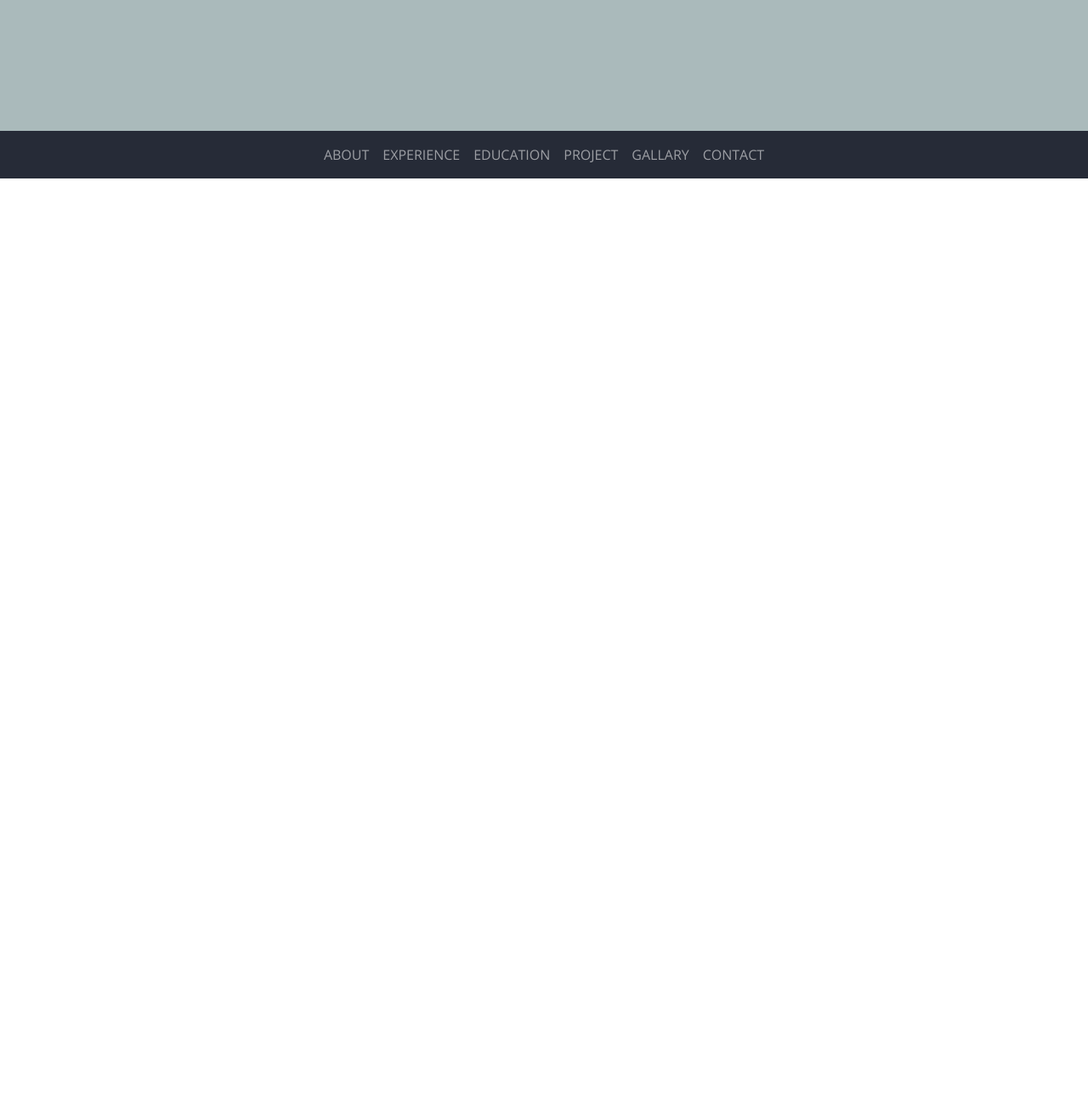
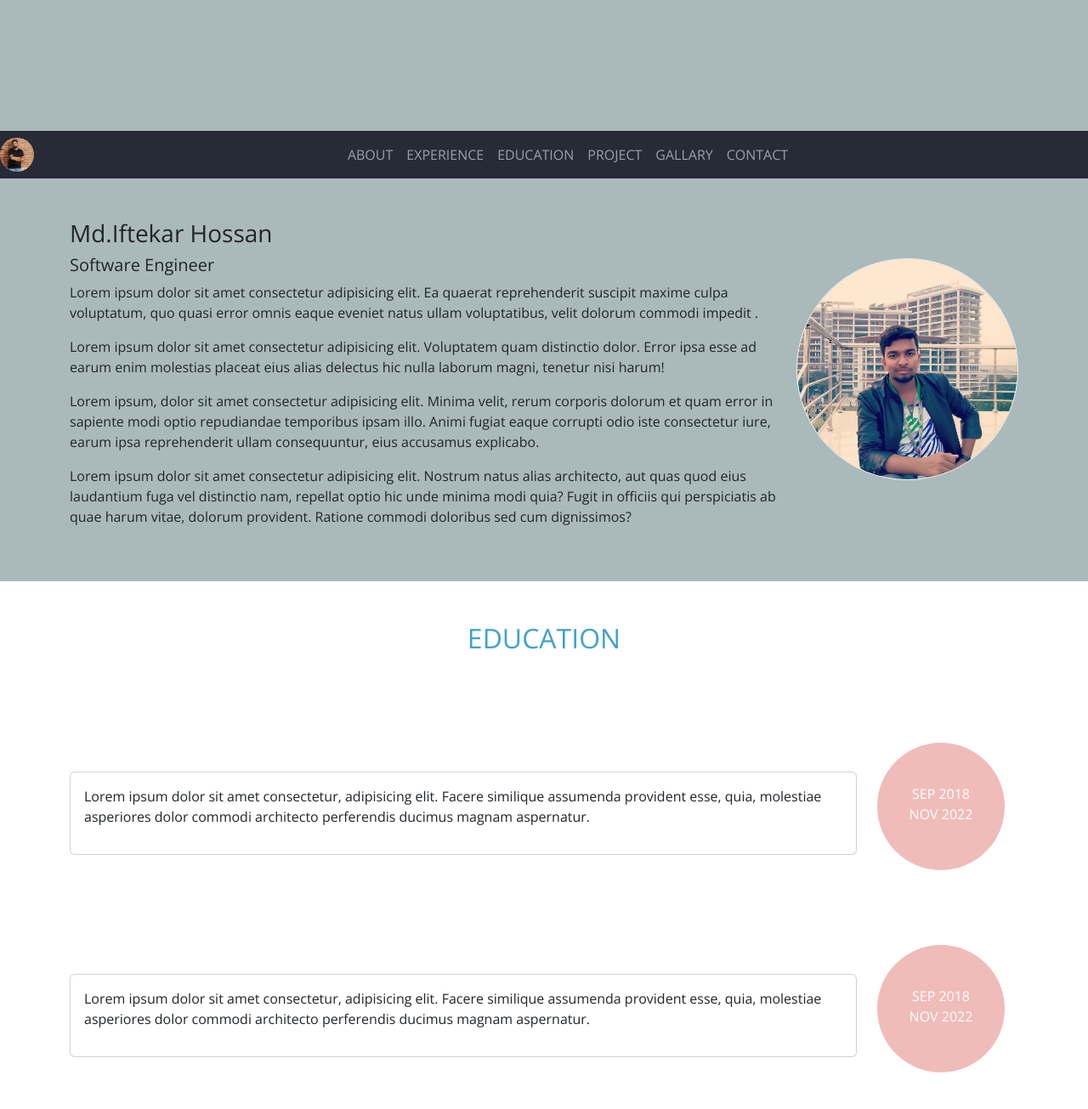
Before and after one commit to IftekarHossan/resume, a plain HTML site: page index.html in a window 1280 px wide. Shown: the part 646-1951 px from the top of the page at 85% size. Before the commit the page ends 856 px from the top, so only its background shows below. Drawn offline with nearby package versions, Linux system fonts and the light colour scheme.

Commit message:
About Page
Worked on About page and education page

```diff
--- a/CSS/style.css
+++ b/CSS/style.css
@@ -4,6 +4,7 @@ body {
 
 .banner-container {
     background-color: rgb(170, 186, 187);
+
 }
 
 .banner-column {
@@ -13,3 +14,27 @@ body {
 .navbar-container {
     background-color: #262B37;
 }
+
+.about-container {
+    background-color: #AABABB ;
+}
+
+.education-container {
+    background-color: #ffffffc0 ;
+}
+
+.bg-red {
+    background-color:#efbcb9 ;
+}
+
+.bg-red-text {
+    color:#3ea3ce ;
+}
+
+.circle {
+    background-color: #efbcb9;
+    width: 150px;
+    height: 150px;
+    border-radius: 50%;
+    text-align: center;
+}
--- a/index.html
+++ b/index.html
@@ -3,6 +3,7 @@
 
 <!doctype html>
 <html lang="en">
+
 <head>
   <meta charset="utf-8">
   <meta name="viewport" content="width=device-width, initial-scale=1">
@@ -12,7 +13,7 @@
   <title>Iftekar Hossan</title>
 
   <!-- This is Bootstrap -->
-    <link href="https://cdn.jsdelivr.net/npm/bootstrap@5.3.2/dist/css/bootstrap.min.css" rel="stylesheet" >
+  <link href="https://cdn.jsdelivr.net/npm/bootstrap@5.3.2/dist/css/bootstrap.min.css" rel="stylesheet">
 
   <!-- This Google Font -->
   <link rel="preconnect" href="https://fonts.googleapis.com">
@@ -53,6 +54,12 @@
           </button>
           <div class="collapse navbar-collapse" id="navbarNav"> -->
 
+    <div class=" mr-auto">
+      <a class="navbar-brand" href="#Home">
+        <img src="img/my1.jpg" alt="Avatar Logo" style="width:40px;" class="rounded-pill">
+      </a>
+    </div>
+
     <ul class="navbar-nav m-auto">
       <li class="nav-item">
         <a class="nav-link" href="#About">ABOUT</a>
@@ -78,7 +85,97 @@
   </nav>
 
 
+  <!-- This is About Section -->
 
-    <script src="https://cdn.jsdelivr.net/npm/bootstrap@5.3.2/dist/js/bootstrap.bundle.min.js" ></script>
+  <div class="about-container" id="About">
+    <div class="container">
+      <div class="row align-items-center justify-content-center">
+        <!-- this is about details -->
+        <div class="col-md-9 py-5">
+          <h3>Md.Iftekar Hossan</h3>
+          <h5>Software Engineer</h5>
+          <p>Lorem ipsum dolor sit amet consectetur adipisicing elit. Ea quaerat reprehenderit suscipit maxime culpa
+            voluptatum, quo quasi error omnis eaque eveniet natus ullam voluptatibus, velit dolorum commodi impedit .
+          </p>
+
+          <p>Lorem ipsum dolor sit amet consectetur adipisicing elit. Voluptatem quam distinctio dolor. Error ipsa esse
+            ad earum enim molestias placeat eius alias delectus hic nulla laborum magni, tenetur nisi harum!</p>
+
+          <p>Lorem ipsum, dolor sit amet consectetur adipisicing elit. Minima velit, rerum corporis dolorum et quam
+            error in sapiente modi optio repudiandae temporibus ipsam illo. Animi fugiat eaque corrupti odio iste
+            consectetur iure, earum ipsa reprehenderit ullam consequuntur, eius accusamus explicabo.</p>
+
+          <p>Lorem ipsum dolor sit amet consectetur adipisicing elit. Nostrum natus alias architecto, aut quas quod eius
+            laudantium fuga vel distinctio nam, repellat optio hic unde minima modi quia? Fugit in officiis qui
+            perspiciatis ab quae harum vitae, dolorum provident. Ratione commodi doloribus sed cum dignissimos?</p>
+
+        </div>
+
+        <!-- This is picture -->
+
+        <div class="col-md-3 mb-4">
+          <img src="img/my6.jpg" alt="Iftekar" class="img-fluid rounded-circle border border-light">
+        </div>
+
+      </div>
+    </div>
+  </div>
+
+  <!-- This is Education Section -->
+  <div class="education-container" id="Education">
+    <div class="container">
+
+      <div class="row text-center align-items-center justify-content-center">
+        <div class="column py-5">
+          <h2 class="bg-red-text font-weight-bolder">EDUCATION</h2>
+        </div>
+      </div>
+      <!-- 1st Education Experience Start -->
+      <div class="row py-4 my-4 align-items-center justify-content-center">
+        <div class="col-md-10">
+          <div class="card">
+            <div class="card-body">
+              <p>Lorem ipsum dolor sit amet consectetur, adipisicing elit. Facere similique assumenda provident esse,
+                quia, molestiae asperiores dolor commodi architecto perferendis ducimus magnam aspernatur. </p>
+            </div>
+          </div>
+        </div>
+
+        <div class="col-md-2 pb-3">
+          <div class="circle text-white">
+            <p class="py-5"> SEP 2018 <br> NOV 2022 </p>
+          </div>
+        </div>
+
+      </div>
+      <!-- 1st education experience End -->
+
+      <!-- 2st Education Experience Start -->
+
+      <div class="row py-4 my-4 align-items-center justify-content-center">
+        <div class="col-md-10">
+          <div class="card">
+            <div class="card-body">
+              <p>Lorem ipsum dolor sit amet consectetur, adipisicing elit. Facere similique assumenda provident esse,
+                quia, molestiae asperiores dolor commodi architecto perferendis ducimus magnam aspernatur. </p>
+            </div>
+          </div>
+        </div>
+
+        <div class="col-md-2 pb-3">
+          <div class="circle text-white">
+            <p class="py-5"> SEP 2018 <br> NOV 2022 </p>
+          </div>
+        </div>
+
+      </div>
+      <!-- 2nd Education Experience END -->
+    </div>
+  </div>
+
+
+
+  <script src="https://cdn.jsdelivr.net/npm/bootstrap@5.3.2/dist/js/bootstrap.bundle.min.js"></script>
 </body>
+
 </html>
```
Also changed, not shown: img/Online-Certicate.jpg (added). Lines whose indentation alone changed are shown as unchanged.
